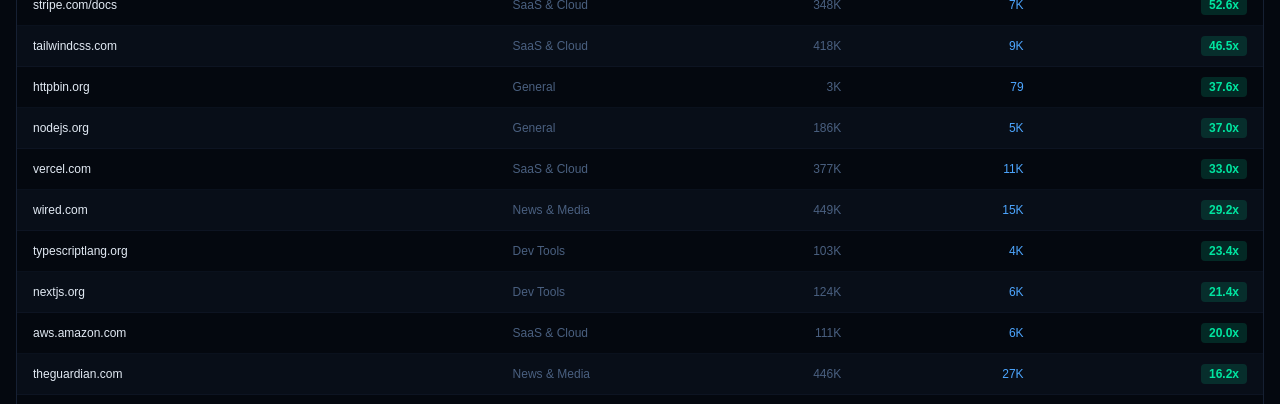
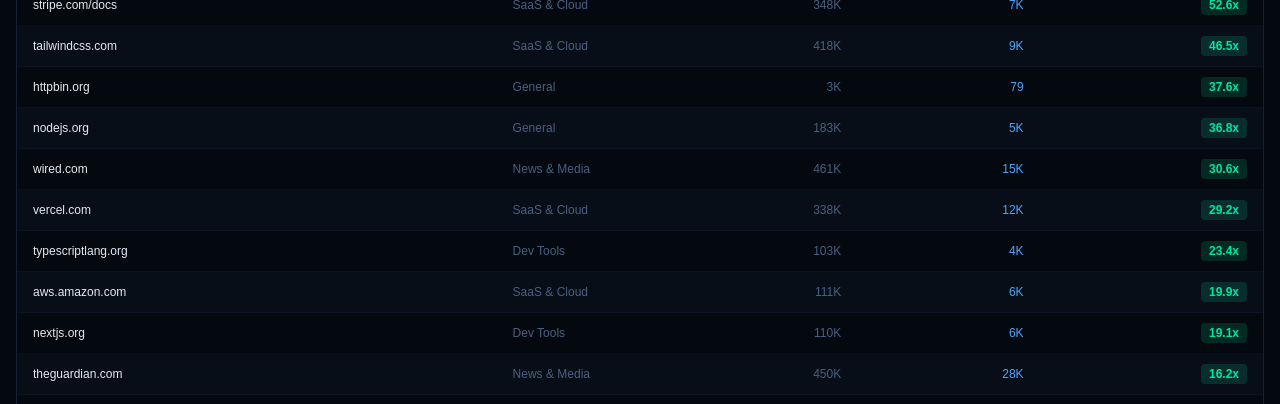
Before and after one commit to dbhurley/webtaskbench, a Next.js app: page / in a window 1280 px wide. Shown: the part 2000-2404 px from the top of the page. Built offline with nearby package versions, Linux system fonts and the light colour scheme; a web font is replaced by a local one.

Commit message:
data: weekly benchmark update (Plasmate v0.5.1)

```diff
--- a/src/data/benchmark.ts
+++ b/src/data/benchmark.ts
@@ -13,15 +13,15 @@
 
 export const benchmarkMeta: BenchmarkMeta = {
   plasmate_version: "0.5.1",
-  run_date: "2026-04-13T07:04:01.268Z",
+  run_date: "2026-04-20T07:05:50.957Z",
   sites_attempted: 38,
   sites_succeeded: 38,
-  avg_compression: 29.7,
+  avg_compression: 29.6,
   median_compression: 9.8,
-  peak_compression: 118.4,
+  peak_compression: 118.5,
   peak_site: "cloud.google.com",
-  previous_version: "0.5.0",
-  previous_avg_compression: 17.7,
+  previous_version: "0.5.1",
+  previous_avg_compression: 29.7,
 };
 
 export interface BenchmarkEntry {
@@ -33,44 +33,44 @@
 }
 
 export const benchmarkData: BenchmarkEntry[] = [
-  { url: "https://cloud.google.com", html_tokens: 762053, som_tokens: 6436, ratio: 118.4, category: "SaaS & Cloud" },
-  { url: "https://arstechnica.com", html_tokens: 137216, som_tokens: 1294, ratio: 106, category: "News & Media" },
-  { url: "https://stackoverflow.com/questions/tagged/rust", html_tokens: 118934, som_tokens: 1126, ratio: 105.6, category: "General" },
-  { url: "https://kubernetes.io/docs", html_tokens: 123073, som_tokens: 1210, ratio: 101.7, category: "Dev Tools" },
-  { url: "https://techcrunch.com", html_tokens: 138781, som_tokens: 1398, ratio: 99.3, category: "News & Media" },
-  { url: "https://www.nytimes.com", html_tokens: 447315, som_tokens: 5066, ratio: 88.3, category: "News & Media" },
-  { url: "https://www.linear.app", html_tokens: 890432, som_tokens: 11003, ratio: 80.9, category: "SaaS & Cloud" },
-  { url: "https://www.docker.com", html_tokens: 138600, som_tokens: 2596, ratio: 53.4, category: "SaaS & Cloud" },
-  { url: "https://stripe.com/docs", html_tokens: 347509, som_tokens: 6610, ratio: 52.6, category: "SaaS & Cloud" },
-  { url: "https://tailwindcss.com", html_tokens: 417581, som_tokens: 8982, ratio: 46.5, category: "SaaS & Cloud" },
+  { url: "https://cloud.google.com", html_tokens: 762516, som_tokens: 6435, ratio: 118.5, category: "SaaS & Cloud" },
+  { url: "https://arstechnica.com", html_tokens: 139906, som_tokens: 1294, ratio: 108.1, category: "News & Media" },
+  { url: "https://stackoverflow.com/questions/tagged/rust", html_tokens: 119959, som_tokens: 1126, ratio: 106.5, category: "General" },
+  { url: "https://kubernetes.io/docs", html_tokens: 123418, som_tokens: 1210, ratio: 102, category: "Dev Tools" },
+  { url: "https://techcrunch.com", html_tokens: 139498, som_tokens: 1398, ratio: 99.8, category: "News & Media" },
+  { url: "https://www.nytimes.com", html_tokens: 375828, som_tokens: 4294, ratio: 87.5, category: "News & Media" },
+  { url: "https://www.linear.app", html_tokens: 893116, som_tokens: 11046, ratio: 80.9, category: "SaaS & Cloud" },
+  { url: "https://www.docker.com", html_tokens: 139097, som_tokens: 2596, ratio: 53.6, category: "SaaS & Cloud" },
+  { url: "https://stripe.com/docs", html_tokens: 347944, som_tokens: 6609, ratio: 52.6, category: "SaaS & Cloud" },
+  { url: "https://tailwindcss.com", html_tokens: 417580, som_tokens: 8982, ratio: 46.5, category: "SaaS & Cloud" },
   { url: "https://httpbin.org", html_tokens: 2968, som_tokens: 79, ratio: 37.6, category: "General" },
-  { url: "https://nodejs.org", html_tokens: 186050, som_tokens: 5032, ratio: 37, category: "General" },
-  { url: "https://vercel.com", html_tokens: 376622, som_tokens: 11421, ratio: 33, category: "SaaS & Cloud" },
-  { url: "https://www.wired.com", html_tokens: 448571, som_tokens: 15346, ratio: 29.2, category: "News & Media" },
-  { url: "https://www.typescriptlang.org", html_tokens: 102802, som_tokens: 4397, ratio: 23.4, category: "Dev Tools" },
-  { url: "https://nextjs.org", html_tokens: 123803, som_tokens: 5774, ratio: 21.4, category: "Dev Tools" },
-  { url: "https://aws.amazon.com", html_tokens: 110566, som_tokens: 5538, ratio: 20, category: "SaaS & Cloud" },
-  { url: "https://www.theguardian.com", html_tokens: 445654, som_tokens: 27476, ratio: 16.2, category: "News & Media" },
-  { url: "https://azure.microsoft.com", html_tokens: 161907, som_tokens: 15409, ratio: 10.5, category: "News & Media" },
-  { url: "https://github.com/plasmate-labs/plasmate", html_tokens: 174412, som_tokens: 19395, ratio: 9, category: "Dev Tools" },
-  { url: "https://angular.dev", html_tokens: 32026, som_tokens: 4345, ratio: 7.4, category: "Dev Tools" },
-  { url: "https://en.wikipedia.org/wiki/Rust_(programming_language)", html_tokens: 189352, som_tokens: 27612, ratio: 6.9, category: "General" },
+  { url: "https://nodejs.org", html_tokens: 183359, som_tokens: 4978, ratio: 36.8, category: "General" },
+  { url: "https://www.wired.com", html_tokens: 461141, som_tokens: 15085, ratio: 30.6, category: "News & Media" },
+  { url: "https://vercel.com", html_tokens: 338189, som_tokens: 11571, ratio: 29.2, category: "SaaS & Cloud" },
+  { url: "https://www.typescriptlang.org", html_tokens: 102801, som_tokens: 4397, ratio: 23.4, category: "Dev Tools" },
+  { url: "https://aws.amazon.com", html_tokens: 110626, som_tokens: 5559, ratio: 19.9, category: "SaaS & Cloud" },
+  { url: "https://nextjs.org", html_tokens: 110284, som_tokens: 5774, ratio: 19.1, category: "Dev Tools" },
+  { url: "https://www.theguardian.com", html_tokens: 449700, som_tokens: 27716, ratio: 16.2, category: "News & Media" },
+  { url: "https://azure.microsoft.com", html_tokens: 161234, som_tokens: 15499, ratio: 10.4, category: "News & Media" },
+  { url: "https://github.com/plasmate-labs/plasmate", html_tokens: 175394, som_tokens: 19307, ratio: 9.1, category: "Dev Tools" },
+  { url: "https://angular.dev", html_tokens: 32073, som_tokens: 4344, ratio: 7.4, category: "Dev Tools" },
+  { url: "https://en.wikipedia.org/wiki/Rust_(programming_language)", html_tokens: 189371, som_tokens: 27620, ratio: 6.9, category: "General" },
   { url: "https://vuejs.org", html_tokens: 34189, som_tokens: 8827, ratio: 3.9, category: "Dev Tools" },
   { url: "https://getbootstrap.com", html_tokens: 29337, som_tokens: 9697, ratio: 3, category: "Dev Tools" },
-  { url: "https://medium.com", html_tokens: 4045, som_tokens: 1400, ratio: 2.9, category: "News & Media" },
-  { url: "https://developer.mozilla.org/en-US/docs/Web/JavaScript", html_tokens: 51939, som_tokens: 22103, ratio: 2.3, category: "Dev Tools" },
+  { url: "https://medium.com", html_tokens: 4060, som_tokens: 1400, ratio: 2.9, category: "News & Media" },
+  { url: "https://developer.mozilla.org/en-US/docs/Web/JavaScript", html_tokens: 51943, som_tokens: 22103, ratio: 2.4, category: "Dev Tools" },
   { url: "https://svelte.dev", html_tokens: 38143, som_tokens: 17730, ratio: 2.2, category: "Dev Tools" },
-  { url: "https://lobste.rs", html_tokens: 18811, som_tokens: 9522, ratio: 2, category: "General" },
-  { url: "https://docs.rs", html_tokens: 4589, som_tokens: 3709, ratio: 1.2, category: "Dev Tools" },
+  { url: "https://lobste.rs", html_tokens: 19889, som_tokens: 9452, ratio: 2.1, category: "General" },
+  { url: "https://docs.rs", html_tokens: 4554, som_tokens: 3682, ratio: 1.2, category: "Dev Tools" },
   { url: "https://www.rust-lang.org", html_tokens: 5107, som_tokens: 5083, ratio: 1, category: "Dev Tools" },
-  { url: "https://pypi.org", html_tokens: 6075, som_tokens: 6425, ratio: 0.9, category: "Dev Tools" },
-  { url: "https://news.ycombinator.com", html_tokens: 11629, som_tokens: 13851, ratio: 0.8, category: "General" },
+  { url: "https://pypi.org", html_tokens: 6075, som_tokens: 6426, ratio: 0.9, category: "Dev Tools" },
+  { url: "https://news.ycombinator.com", html_tokens: 11924, som_tokens: 14573, ratio: 0.8, category: "General" },
   { url: "https://jsonplaceholder.typicode.com", html_tokens: 2476, som_tokens: 3282, ratio: 0.8, category: "General" },
-  { url: "https://www.postgresql.org", html_tokens: 6309, som_tokens: 9313, ratio: 0.7, category: "Dev Tools" },
-  { url: "https://www.python.org", html_tokens: 8982, som_tokens: 14587, ratio: 0.6, category: "General" },
+  { url: "https://www.postgresql.org", html_tokens: 6322, som_tokens: 9321, ratio: 0.7, category: "Dev Tools" },
+  { url: "https://www.python.org", html_tokens: 9134, som_tokens: 14620, ratio: 0.6, category: "General" },
   { url: "https://example.com", html_tokens: 152, som_tokens: 331, ratio: 0.5, category: "General" },
-  { url: "https://crates.io", html_tokens: 68, som_tokens: 372, ratio: 0.2, category: "General" },
-  { url: "https://www.producthunt.com", html_tokens: 2320, som_tokens: 21171, ratio: 0.1, category: "General" },
+  { url: "https://crates.io", html_tokens: 71, som_tokens: 372, ratio: 0.2, category: "General" },
+  { url: "https://www.producthunt.com", html_tokens: 2361, som_tokens: 19194, ratio: 0.1, category: "General" },
 ];
 
 export const failedSites = [
```
